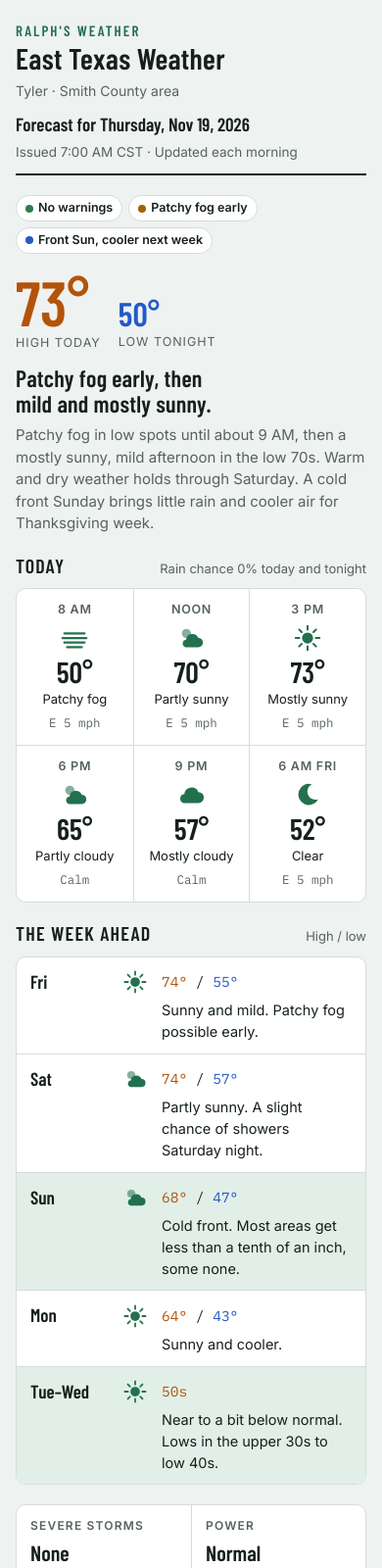
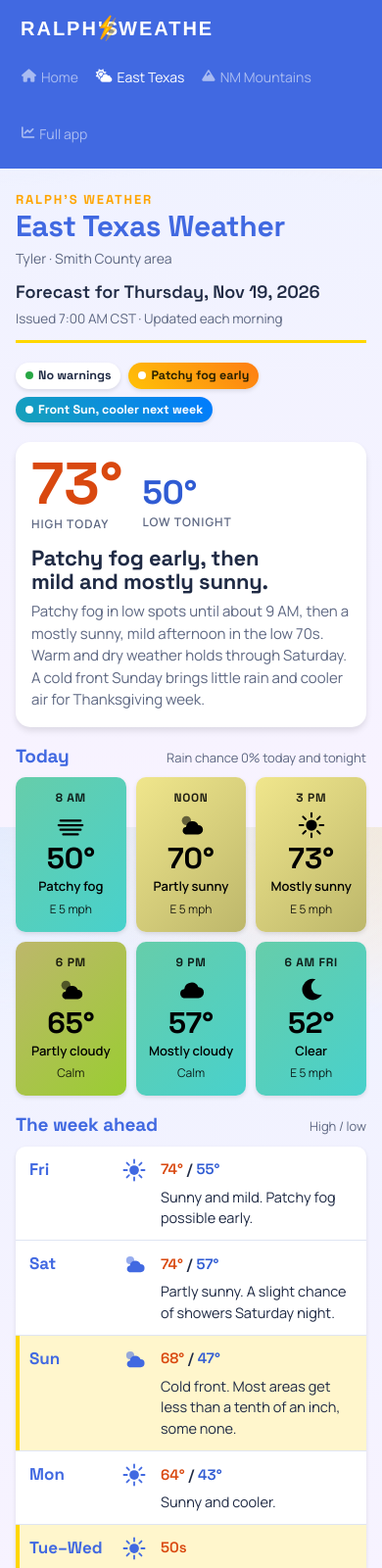
Before and after one commit to rbaker1987/ralphs-weather-pages, a plain HTML site: page east-texas/index.html in a window 390 px wide. Shown: the top 1600 px of the page at 98% size. Drawn offline with nearby package versions, Linux system fonts and the light colour scheme.

Commit message:
update styling

```diff
--- a/assets/style.css
+++ b/assets/style.css
@@ -1,147 +1,176 @@
-/* Layout: one column like a station readout — dated masthead, status chips, hero reading, hourly strip, then paired detail panels. */
+/* Styled to match the Ralph's Weather main app (weather_app/static/weather/css/style.css):
+   royal blue + gold palette, Manrope / Space Grotesk, soft gradient background,
+   white rounded cards with blue gradient headers, temperature-colored readouts. */
 :root{
-  --bg:#eef2f0; --surface:#ffffff; --ink:#16201b; --muted:#56635d; --line:#d6ddd9;
-  --accent:#23704f; --accent-soft:#e1efe8; --warm:#b4530a; --cold:#2459c9; --ok:#2f7d4f; --watch:#a16207;
-  --display:"Barlow Condensed","Arial Narrow",system-ui,sans-serif;
-  --body:"Inter",system-ui,-apple-system,"Segoe UI",sans-serif;
-  --data:"IBM Plex Mono",ui-monospace,Menlo,Consolas,monospace;
+  --weather-primary:#4169e1; --weather-accent:#ffd700; --weather-accent-dark:#ffa500;
+  --weather-info:#17a2b8; --weather-secondary:#6c757d; --weather-ink:#1f2a44;
+  --weather-surface:#ffffff; --weather-surface-alt:#f3f6ff; --weather-bg:#eef2ff; --weather-bg-2:#f8f3ff;
+  --line:#dfe5f3; --muted:#5d6782; --warm:#d9480f; --cold:#2f5bd3; --ok:#28a745; --watch:#e0a800;
+  --accent:var(--weather-primary); --accent-soft:#fff6cc;
+  --grad:linear-gradient(135deg,var(--weather-primary),var(--weather-info));
+  --shadow:0 2px 4px rgba(0,0,0,.1); --shadow-hi:0 4px 12px rgba(0,0,0,.18);
+  --display:"Space Grotesk","Segoe UI",Tahoma,Geneva,Verdana,sans-serif;
+  --body:"Manrope","Segoe UI",Tahoma,Geneva,Verdana,sans-serif;
+  --data:"Space Grotesk","Segoe UI",Tahoma,sans-serif;
+  color-scheme:light;
 }
-.nm{ --bg:#edf1f5; --line:#d4dce5; --muted:#55606d; --accent:#2f5f8c; --accent-soft:#e0eaf4; }
-@media (prefers-color-scheme: dark){
-  :root:not([data-theme="light"]){ --bg:#0e1412; --surface:#151d1a; --ink:#e5ebe8; --muted:#9aa8a1; --line:#2a3631; --accent:#62c194; --accent-soft:#1a2d25; --warm:#f2a65e; --cold:#86b4ff; --ok:#6fcf97; --watch:#e9b949; color-scheme:dark }
-  :root:not([data-theme="light"]) .nm{ --bg:#0e1218; --surface:#151b23; --line:#283240; --muted:#98a4b3; --accent:#83b5e6; --accent-soft:#1a2636 }
-}
-:root[data-theme="dark"]{ --bg:#0e1412; --surface:#151d1a; --ink:#e5ebe8; --muted:#9aa8a1; --line:#2a3631; --accent:#62c194; --accent-soft:#1a2d25; --warm:#f2a65e; --cold:#86b4ff; --ok:#6fcf97; --watch:#e9b949; color-scheme:dark }
-:root[data-theme="dark"] .nm{ --bg:#0e1218; --surface:#151b23; --line:#283240; --muted:#98a4b3; --accent:#83b5e6; --accent-soft:#1a2636 }
-
-body{ background:var(--bg); color:var(--ink); font-family:var(--body); font-size:15px; line-height:1.5 }
-.page{ background:var(--bg); min-height:100%; }
-.wrap{ max-width:1120px; margin:0 auto; padding-left:max(16px, env(safe-area-inset-left, 0px)); padding-right:max(16px, env(safe-area-inset-right, 0px)); padding-block:20px 40px; display:flex; flex-direction:column; gap:20px }
-h1,h2,h3{ font-family:var(--display); font-weight:600; letter-spacing:.01em; text-wrap:balance; margin:0; line-height:1.1 }
+html{ background:#f8f3ff }
+body{ font-family:var(--body); color:var(--weather-ink); font-size:15px; line-height:1.5;
+  background:radial-gradient(1200px 600px at -10% -20%,#dbe7ff 0%,transparent 60%),
+    radial-gradient(900px 500px at 110% -10%,#ffe7c2 0%,transparent 55%),
+    linear-gradient(180deg,var(--weather-bg) 0%,var(--weather-bg-2) 100%); background-attachment:fixed; min-height:100vh }
+.page{ min-height:100% }
+h1,h2,h3{ font-family:var(--display); font-weight:700; letter-spacing:-.01em; text-wrap:balance; margin:0; line-height:1.1 }
 p{ margin:0 }
-a{ color:var(--accent) }
-a:focus-visible{ outline:2px solid var(--accent); outline-offset:2px; border-radius:4px }
+a{ color:var(--weather-primary); text-decoration:none; transition:color .2s ease }
+a:hover{ color:var(--weather-accent-dark) }
+a:focus-visible{ outline:2px solid var(--weather-accent); outline-offset:2px; border-radius:4px }
 .num{ font-family:var(--data); font-variant-numeric:tabular-nums }
 
-/* masthead + date line */
-.mast{ display:flex; flex-direction:column; gap:10px; border-bottom:2px solid var(--ink); padding-bottom:12px }
+/* top bar = the main app's navbar (solid royal blue, logo at 60px, faded white links with icons) */
+.topbar{ background:var(--weather-primary) }
+.topbar-in{ max-width:1120px; margin:0 auto; padding:13px max(16px,env(safe-area-inset-left,0px)); display:flex; align-items:center; gap:8px 28px; flex-wrap:wrap }
+.topbar img{ height:60px; width:auto; display:block }
+.topbar nav{ display:flex; gap:2px 6px; flex-wrap:wrap }
+.topbar nav a{ color:rgba(255,255,255,.55); font-family:var(--body); font-weight:400; font-size:16px; padding:8px; min-height:44px; display:inline-flex; align-items:center; gap:5px }
+.topbar nav a i{ font-size:.95em }
+.topbar nav a:hover,.topbar nav a:focus{ color:var(--weather-accent) }
+.topbar nav a[aria-current="page"]{ color:#fff }
+
+.wrap{ max-width:1120px; margin:0 auto; padding-left:max(16px,env(safe-area-inset-left,0px)); padding-right:max(16px,env(safe-area-inset-right,0px)); padding-block:22px 40px; display:flex; flex-direction:column; gap:20px }
+
+/* page header */
+.mast{ display:flex; flex-direction:column; gap:10px }
 .mast-top{ display:flex; flex-wrap:wrap; align-items:flex-end; justify-content:space-between; gap:6px 16px }
-.brand{ font-family:var(--display); font-size:15px; font-weight:600; letter-spacing:.14em; text-transform:uppercase; color:var(--accent) }
-.mast h1{ font-size:clamp(30px,6vw,46px) }
+.brand{ font-family:var(--display); font-size:13px; font-weight:700; letter-spacing:.14em; text-transform:uppercase; color:var(--weather-accent-dark) }
+.mast h1{ font-size:clamp(30px,6vw,44px); color:var(--weather-primary) }
 .area{ font-size:14px; color:var(--muted) }
-.when{ display:flex; flex-wrap:wrap; align-items:baseline; gap:4px 12px }
-.when b{ font-family:var(--display); font-size:21px; font-weight:600 }
+.when{ display:flex; flex-wrap:wrap; align-items:baseline; gap:4px 12px; padding-bottom:12px; border-bottom:3px solid var(--weather-accent) }
+.when b{ font-family:var(--display); font-size:20px; font-weight:600 }
 .when span{ font-size:13.5px; color:var(--muted) }
 
 /* status chips */
 .status{ display:flex; flex-wrap:wrap; gap:8px; align-items:center }
-.chip{ display:inline-flex; align-items:center; gap:6px; font-size:13px; font-weight:600; padding:4px 10px; border-radius:999px; border:1px solid var(--line); background:var(--surface); white-space:nowrap }
+.chip{ display:inline-flex; align-items:center; gap:6px; font-size:13px; font-weight:700; padding:5px 12px; border-radius:25px; background:var(--weather-surface); box-shadow:var(--shadow); white-space:nowrap; font-family:var(--display) }
 .chip i{ width:8px; height:8px; border-radius:50%; background:var(--ok); flex:none }
-.chip.watch i{ background:var(--watch) }
-.chip.cold i{ background:var(--cold) }
+.chip.watch{ background:linear-gradient(45deg,#ffc107,#fd7e14); color:#2b2100 } .chip.watch i{ background:#fff }
+.chip.cold{ background:linear-gradient(45deg,#17a2b8,#007bff); color:#fff } .chip.cold i{ background:#fff }
 
 /* hero */
-.hero{ display:grid; grid-template-columns:auto 1fr; gap:20px 36px; align-items:center }
-.reading{ display:flex; align-items:baseline; flex-wrap:wrap; gap:6px 18px; font-family:var(--display); line-height:.9 }
-.reading .hi{ font-size:clamp(64px,13vw,104px); color:var(--warm); font-weight:600 }
-.reading .lo{ font-size:clamp(34px,7vw,52px); color:var(--cold); font-weight:600 }
-.reading .big-cold{ font-size:clamp(64px,13vw,104px); color:var(--cold); font-weight:600 }
-.reading .side{ font-size:clamp(30px,6vw,42px); color:var(--accent); font-weight:600 }
-.reading small{ display:block; font-family:var(--body); font-size:12.5px; letter-spacing:.08em; text-transform:uppercase; color:var(--muted); margin-top:6px; line-height:1.3 }
-.hero h2{ font-size:clamp(24px,4.4vw,32px); margin-bottom:8px }
+.hero{ display:grid; grid-template-columns:auto 1fr; gap:20px 32px; align-items:center; background:var(--weather-surface); border-radius:15px; box-shadow:0 4px 6px rgba(0,0,0,.1); padding:20px 22px }
+.reading{ display:flex; align-items:baseline; flex-wrap:wrap; gap:6px 20px; font-family:var(--display); line-height:.9 }
+.reading .hi{ font-size:clamp(60px,12vw,96px); color:var(--warm); font-weight:700 }
+.reading .lo{ font-size:clamp(34px,7vw,50px); color:var(--cold); font-weight:700 }
+.reading .big-cold{ font-size:clamp(60px,12vw,96px); color:var(--cold); font-weight:700 }
+.reading .side{ font-size:clamp(30px,6vw,40px); color:var(--weather-primary); font-weight:700 }
+.reading small{ display:block; font-family:var(--body); font-size:12px; font-weight:600; letter-spacing:.08em; text-transform:uppercase; color:var(--muted); margin-top:6px; line-height:1.3 }
+.hero h2{ font-size:clamp(22px,4.2vw,30px); margin-bottom:8px }
 .hero p{ color:var(--muted); max-width:62ch }
 .hero > div{ min-width:0 }
 
 /* section heads */
 .sec-h{ display:flex; justify-content:space-between; align-items:baseline; gap:12px; margin-bottom:10px }
-.sec-h h3{ font-size:20px; text-transform:uppercase; letter-spacing:.06em }
+.sec-h h3{ font-size:19px; color:var(--weather-primary) }
 .sec-h span{ font-size:13px; color:var(--muted) }
 
-/* hourly strip */
-.strip{ display:grid; grid-template-columns:repeat(6,1fr); border:1px solid var(--line); background:var(--surface); border-radius:10px; overflow:hidden }
-.slot{ padding:12px 10px 14px; display:flex; flex-direction:column; align-items:center; gap:4px; border-left:1px solid var(--line); text-align:center }
-.slot:first-child{ border-left:0 }
-.slot .t{ font-size:12.5px; font-weight:600; letter-spacing:.06em; text-transform:uppercase; color:var(--muted) }
-.slot svg{ width:30px; height:30px; color:var(--accent) }
-.slot .deg{ font-family:var(--display); font-size:30px; font-weight:600; line-height:1 }
-.slot .w{ font-family:var(--data); font-size:12.5px; color:var(--muted) }
-.slot .d{ font-size:13px }
+/* hourly cards (temperature-colored like the main app) */
+.strip{ display:grid; grid-template-columns:repeat(6,1fr); gap:10px }
+.slot{ padding:12px 8px 14px; display:flex; flex-direction:column; align-items:center; gap:4px; text-align:center; border-radius:10px; box-shadow:var(--shadow); background:var(--weather-surface); transition:transform .3s ease, box-shadow .3s ease }
+.slot:hover{ transform:translateY(-3px); box-shadow:var(--shadow-hi) }
+.slot .t{ font-size:12px; font-weight:700; letter-spacing:.06em; text-transform:uppercase; opacity:.85; font-family:var(--display) }
+.slot svg{ width:30px; height:30px; color:currentColor }
+.slot .deg{ font-family:var(--display); font-size:30px; font-weight:700; line-height:1 }
+.slot .w{ font-size:12px; opacity:.85 }
+.slot .d{ font-size:13px; font-weight:600 }
+.tb--10{ background:linear-gradient(135deg,#0f0f3d 0%,#000 100%); color:#fff }
+.tb-0{ background:linear-gradient(135deg,#191970 0%,#0f0f3d 100%); color:#fff }
+.tb-10{ background:linear-gradient(135deg,#4169e1 0%,#191970 100%); color:#fff }
+.tb-20{ background:linear-gradient(135deg,#1e90ff 0%,#4169e1 100%); color:#fff }
+.tb-30{ background:linear-gradient(135deg,#00ced1 0%,#1e90ff 100%); color:#000 }
+.tb-frz{ background:linear-gradient(135deg,#00ced1 0%,#1e90ff 100%); color:#fff }
+.tb-40{ background:linear-gradient(135deg,#48d1cc 0%,#00ced1 100%); color:#000 }
+.tb-50{ background:linear-gradient(135deg,#66cdaa 0%,#48d1cc 100%); color:#000 }
+.tb-60{ background:linear-gradient(135deg,#bdb76b 0%,#9acd32 100%); color:#000 }
+.tb-70{ background:linear-gradient(135deg,#f0e68c 0%,#bdb76b 100%); color:#000 }
+.tb-80{ background:linear-gradient(135deg,#ffd700 0%,#ffa500 100%); color:#000 }
+.tb-90{ background:linear-gradient(135deg,#ffa500 0%,#ff6347 100%); color:#000 }
+.tb-100{ background:linear-gradient(135deg,#ff6347 0%,#ff4500 100%); color:#000 }
+.tb-110{ background:linear-gradient(135deg,#fff 0%,#fffacd 100%); color:#000 }
 
-/* outlook list: day | icon | temps | text */
-.days{ border:1px solid var(--line); background:var(--surface); border-radius:10px; overflow:hidden }
+/* outlook list */
+.days{ background:var(--weather-surface); border-radius:10px; overflow:hidden; box-shadow:var(--shadow) }
 .day{ display:grid; grid-template-columns:96px 34px 132px 1fr; gap:4px 14px; align-items:center; padding:11px 16px; border-top:1px solid var(--line) }
 .day:first-child{ border-top:0 }
-.day b{ white-space:nowrap; font-family:var(--display); font-size:19px; font-weight:600 }
-.day svg{ width:26px; height:26px; color:var(--accent) }
+.day b{ white-space:nowrap; font-family:var(--display); font-size:17px; font-weight:700; color:var(--weather-primary) }
+.day svg{ width:26px; height:26px; color:var(--weather-primary) }
 .day p{ font-size:14.5px; min-width:0 }
-.day .hl{ font-family:var(--data); font-size:14.5px; white-space:nowrap }
+.day .hl{ font-family:var(--data); font-size:15px; font-weight:600; white-space:nowrap }
 .day .hl .h{ color:var(--warm) } .day .hl .l{ color:var(--cold) }
-.day.flag{ background:var(--accent-soft) }
+.day.flag{ background:var(--accent-soft); box-shadow:inset 4px 0 0 var(--weather-accent) }
 
-/* panels */
+/* panels = main-app cards with gradient headers */
 .grid2{ display:grid; grid-template-columns:1fr 1fr; gap:16px }
-.panel{ border:1px solid var(--line); background:var(--surface); border-radius:10px; padding:16px; display:flex; flex-direction:column; gap:10px; min-width:0 }
-.panel h3{ font-size:20px }
-.panel .k{ font-size:12px; font-weight:600; letter-spacing:.1em; text-transform:uppercase; color:var(--accent) }
+.panel{ background:var(--weather-surface); border-radius:10px; box-shadow:0 4px 6px rgba(0,0,0,.1); padding:0 0 16px; display:flex; flex-direction:column; gap:10px; min-width:0; overflow:hidden }
+.panel > *{ margin-inline:16px }
+.panel > .k{ margin:0; padding:8px 16px; background:var(--grad); color:#fff; font-family:var(--display); font-size:clamp(1rem,.5vw + .9rem,1.15rem); font-weight:400; border-radius:10px 10px 0 0 }
+.panel h3{ font-size:19px }
 .panel p{ font-size:14.5px; max-width:68ch }
-.facts{ display:grid; grid-template-columns:repeat(4,1fr); border:1px solid var(--line); background:var(--surface); border-radius:10px; overflow:hidden }
-.fact{ padding:12px 14px; border-left:1px solid var(--line); min-width:0 }
-.fact:first-child{ border-left:0 }
-.fact .k{ font-size:12px; font-weight:600; letter-spacing:.1em; text-transform:uppercase; color:var(--muted) }
-.fact .v{ font-family:var(--display); font-size:22px; font-weight:600; margin-top:2px }
-.fact p{ font-size:13.5px; color:var(--muted) }
+.facts{ display:grid; grid-template-columns:repeat(4,1fr); gap:10px }
+.fact{ padding:14px; min-width:0; border-radius:15px; color:#fff; background:linear-gradient(135deg,var(--weather-primary) 0%,#667eea 100%); box-shadow:0 4px 6px rgba(0,0,0,.1) }
+.fact .k{ font-size:11.5px; font-weight:700; letter-spacing:.1em; text-transform:uppercase; opacity:.9 }
+.fact .v{ font-family:var(--display); font-size:22px; font-weight:700; margin-top:2px }
+.fact p{ font-size:13px; opacity:.92 }
 
-/* tables */
-.tbl{ overflow-x:auto; border:1px solid var(--line); border-radius:10px; background:var(--surface) }
+/* tables (main-app .table-weather) */
+.tbl{ overflow-x:auto; border-radius:10px; background:var(--weather-surface); box-shadow:var(--shadow) }
+.panel .tbl{ box-shadow:none; border:1px solid var(--line) }
 table{ border-collapse:collapse; width:100%; font-size:14.5px }
 th,td{ padding:9px 12px; text-align:right; white-space:nowrap; border-top:1px solid var(--line) }
-thead th{ border-top:0; font-size:12px; letter-spacing:.08em; text-transform:uppercase; color:var(--muted); font-weight:600 }
+thead th{ border-top:0; background:var(--weather-primary); color:#fff; font-family:var(--display); font-size:12px; letter-spacing:.06em; text-transform:uppercase; font-weight:600 }
 th:first-child,td:first-child{ text-align:left }
 td.num{ font-family:var(--data) }
-td .h{ color:var(--warm) } td .l{ color:var(--cold) }
-td .el{ display:block; font-size:12.5px; color:var(--muted); font-family:var(--data) }
+td .h{ color:var(--warm); font-weight:600 } td .l{ color:var(--cold); font-weight:600 }
+td .el{ display:block; font-size:12px; color:var(--muted) }
 tr.key td{ background:var(--accent-soft) }
+tr.key td:first-child{ box-shadow:inset 4px 0 0 var(--weather-accent) }
 .meter{ display:inline-block; width:60px; height:8px; border-radius:4px; background:var(--line); vertical-align:middle; margin-right:8px; overflow:hidden }
-.meter i{ display:block; height:100%; border-radius:4px; background:var(--accent) }
+.meter i{ display:block; height:100%; border-radius:4px; background:var(--grad) }
 
 /* footer */
 .foot{ border-top:1px solid var(--line); padding-top:14px; font-size:13px; color:var(--muted); display:flex; flex-direction:column; gap:12px }
 .links{ display:flex; flex-wrap:wrap; gap:8px }
-.links a{ display:inline-flex; align-items:center; min-height:44px; padding:0 14px; border:1px solid var(--line); border-radius:8px; background:var(--surface); text-decoration:none; font-size:14px; font-weight:600 }
-.links a:hover{ border-color:var(--accent) }
+.links a{ display:inline-flex; align-items:center; min-height:44px; padding:0 18px; border-radius:25px; background:var(--grad); color:#fff; font-family:var(--display); font-size:14px; font-weight:600; transition:transform .3s ease, box-shadow .3s ease }
+.links a:hover{ color:#fff; transform:translateY(-2px); box-shadow:0 4px 8px rgba(255,215,0,.45) }
 
 @media (max-width:760px){
   .strip{ grid-template-columns:repeat(3,1fr) }
-  .slot:nth-child(4){ border-left:0 }
-  .slot:nth-child(n+4){ border-top:1px solid var(--line) }
   .grid2{ grid-template-columns:1fr }
   .facts{ grid-template-columns:1fr 1fr }
-  .fact:nth-child(3){ border-left:0 }
-  .fact:nth-child(n+3){ border-top:1px solid var(--line) }
 }
 @media (max-width:600px){
   .hide-sm{ display:none }
   th,td{ padding:9px 7px }
-  thead th{ white-space:normal; letter-spacing:.04em; line-height:1.25; vertical-align:bottom }
+  thead th{ white-space:normal; letter-spacing:.03em; line-height:1.25; vertical-align:bottom }
   td.num .meter{ display:none }
+  .topbar img{ height:40px }
+  .topbar nav a{ font-size:14px; padding:6px }
 }
 @media (max-width:520px){
-  .hero{ grid-template-columns:1fr; gap:14px }
-  .chip{ font-size:12.5px; padding:3px 9px; gap:5px }
-  .status{ gap:6px }
+  .hero{ grid-template-columns:1fr; gap:14px; padding:16px }
+  .chip{ font-size:12.5px; padding:4px 10px; gap:5px }
   .day{ grid-template-columns:80px 26px 1fr; padding:11px 14px }
-  .day b{ grid-column:1; grid-row:1 }
-  .day svg{ grid-column:2; grid-row:1 }
-  .day .hl{ grid-column:3; grid-row:1 }
-  .day p{ grid-column:3; grid-row:2 }
-  .when b{ font-size:19px }
+  .day b{ grid-column:1; grid-row:1 } .day svg{ grid-column:2; grid-row:1 }
+  .day .hl{ grid-column:3; grid-row:1 } .day p{ grid-column:3; grid-row:2 }
+  .when b{ font-size:18px }
+  .topbar-in{ gap:2px 12px; padding-block:8px }
 }
+@media (hover:none){ .slot:hover{ transform:none } }
 
 /* landing */
 .cards{ display:grid; grid-template-columns:1fr 1fr; gap:16px }
-.card{ display:flex; flex-direction:column; gap:8px; padding:20px; border:1px solid var(--line); border-radius:10px; background:var(--surface); text-decoration:none; color:var(--ink) }
-.card:hover{ border-color:var(--accent) }
-.card h2{ font-size:26px }
+.card{ display:flex; flex-direction:column; gap:8px; padding:20px; border-radius:10px; background:var(--weather-surface); box-shadow:var(--shadow); color:var(--weather-ink); border:2px solid transparent; transition:transform .3s ease, box-shadow .3s ease }
+.card:hover{ transform:translateY(-5px); box-shadow:var(--shadow-hi); border-color:var(--weather-accent); color:var(--weather-ink) }
+.card h2{ font-size:24px; color:var(--weather-primary) }
 .card p{ color:var(--muted) }
-.card .go{ font-weight:600; color:var(--accent) }
+.card .go{ font-weight:700; color:var(--weather-primary); font-family:var(--display) }
 @media (max-width:640px){ .cards{ grid-template-columns:1fr } }
--- a/east-texas/index.html
+++ b/east-texas/index.html
@@ -8,9 +8,11 @@
 <meta property="og:title" content="East Texas Weather | Ralph&#x27;s Weather">
 <meta property="og:description" content="Today&#x27;s forecast, the week ahead and the outlook for the Tyler and Smith County area.">
 <meta property="og:type" content="website">
-<style>:root{color-scheme:light dark;padding-top:env(safe-area-inset-top,0px);padding-bottom:env(safe-area-inset-bottom,0px)} body{margin:0} img{max-width:100%} [hidden]{display:none!important}</style>
+<link rel="icon" href="../assets/logo-favicon.svg" type="image/svg+xml">
+<style>:root{color-scheme:light;padding-top:env(safe-area-inset-top,0px);padding-bottom:env(safe-area-inset-bottom,0px)} body{margin:0} img{max-width:100%} [hidden]{display:none!important}</style>
 <link rel="preconnect" href="https://fonts.googleapis.com">
-<link rel="stylesheet" href="https://fonts.googleapis.com/css2?family=Barlow+Condensed:wght@500;600&family=IBM+Plex+Mono:wght@400;500&family=Inter:wght@400;500;600&display=swap">
+<link rel="stylesheet" href="https://fonts.googleapis.com/css2?family=Manrope:wght@400;500;600;700&family=Space+Grotesk:wght@500;600;700&display=swap">
+<link rel="stylesheet" href="https://cdnjs.cloudflare.com/ajax/libs/font-awesome/6.0.0/css/all.min.css">
 <link rel="stylesheet" href="../assets/style.css">
 </head>
 <body>
@@ -26,6 +28,7 @@
   <symbol id="wind" viewBox="0 0 32 32"><g stroke="currentColor" stroke-width="2.4" stroke-linecap="round" fill="none"><path d="M4 12h15a4 4 0 1 0-4-4"/><path d="M4 18h21a4 4 0 1 1-4 4"/><path d="M4 24h9"/></g></symbol>
 </svg>
 <div class="page et">
+<header class="topbar"><div class="topbar-in"><a href="../" aria-label="Ralph's Weather home"><img src="../assets/logo-mark.svg" alt="Ralph's Weather" width="300" height="60"></a><nav aria-label="Pages"><a href="../"><i class="fas fa-home" aria-hidden="true"></i>Home</a><a href="../east-texas/" aria-current="page"><i class="fas fa-cloud-sun" aria-hidden="true"></i>East Texas</a><a href="../nm-mountains/"><i class="fas fa-mountain" aria-hidden="true"></i>NM Mountains</a><a href="https://weather-1kz4.onrender.com/"><i class="fas fa-chart-line" aria-hidden="true"></i>Full app</a></nav></div></header>
 <main class="wrap">
   <header class="mast">
     <div class="mast-top">
@@ -58,12 +61,12 @@
   <section aria-label="Today hour by hour">
     <div class="sec-h"><h3>Today</h3><span>Rain chance 0% today and tonight</span></div>
     <div class="strip">
-      <div class="slot"><span class="t">8 AM</span><svg aria-hidden="true"><use href="#fog"/></svg><span class="deg">50°</span><span class="d">Patchy fog</span><span class="w">E 5 mph</span></div>
-      <div class="slot"><span class="t">Noon</span><svg aria-hidden="true"><use href="#pcloud"/></svg><span class="deg">70°</span><span class="d">Partly sunny</span><span class="w">E 5 mph</span></div>
-      <div class="slot"><span class="t">3 PM</span><svg aria-hidden="true"><use href="#sun"/></svg><span class="deg">73°</span><span class="d">Mostly sunny</span><span class="w">E 5 mph</span></div>
-      <div class="slot"><span class="t">6 PM</span><svg aria-hidden="true"><use href="#pcloud"/></svg><span class="deg">65°</span><span class="d">Partly cloudy</span><span class="w">Calm</span></div>
-      <div class="slot"><span class="t">9 PM</span><svg aria-hidden="true"><use href="#cloud"/></svg><span class="deg">57°</span><span class="d">Mostly cloudy</span><span class="w">Calm</span></div>
-      <div class="slot"><span class="t">6 AM Fri</span><svg aria-hidden="true"><use href="#moon"/></svg><span class="deg">52°</span><span class="d">Clear</span><span class="w">E 5 mph</span></div>
+      <div class="slot tb-50"><span class="t">8 AM</span><svg aria-hidden="true"><use href="#fog"/></svg><span class="deg">50°</span><span class="d">Patchy fog</span><span class="w">E 5 mph</span></div>
+      <div class="slot tb-70"><span class="t">Noon</span><svg aria-hidden="true"><use href="#pcloud"/></svg><span class="deg">70°</span><span class="d">Partly sunny</span><span class="w">E 5 mph</span></div>
+      <div class="slot tb-70"><span class="t">3 PM</span><svg aria-hidden="true"><use href="#sun"/></svg><span class="deg">73°</span><span class="d">Mostly sunny</span><span class="w">E 5 mph</span></div>
+      <div class="slot tb-60"><span class="t">6 PM</span><svg aria-hidden="true"><use href="#pcloud"/></svg><span class="deg">65°</span><span class="d">Partly cloudy</span><span class="w">Calm</span></div>
+      <div class="slot tb-50"><span class="t">9 PM</span><svg aria-hidden="true"><use href="#cloud"/></svg><span class="deg">57°</span><span class="d">Mostly cloudy</span><span class="w">Calm</span></div>
+      <div class="slot tb-50"><span class="t">6 AM Fri</span><svg aria-hidden="true"><use href="#moon"/></svg><span class="deg">52°</span><span class="d">Clear</span><span class="w">E 5 mph</span></div>
     </div>
   </section>
 
```
Also changed, not shown: index.html (+5 -2 lines), nm-mountains/index.html (+5 -2 lines), assets/logo-favicon.svg (added), assets/logo-mark.svg (added), 1 other file.
